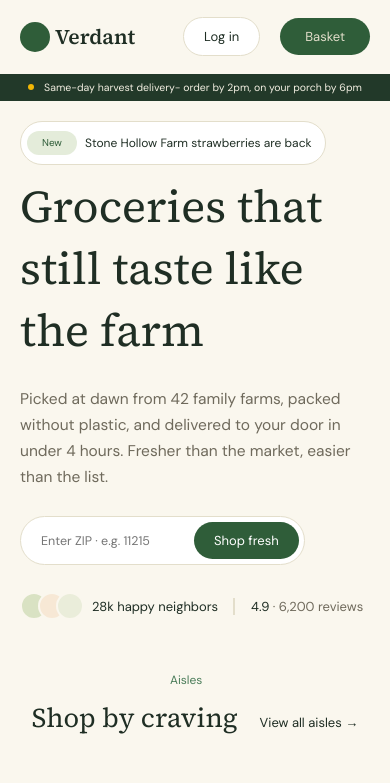
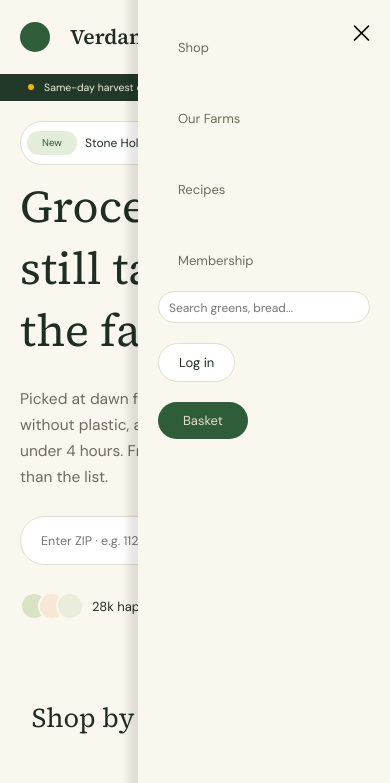
Before and after one commit to gabrielowoi/verdant, a plain HTML site: page index.html in a window 390 px wide. Shown: the top 783 px of the page. Drawn offline with nearby package versions, Linux system fonts and the light colour scheme.

Commit message:
added hamburger

```diff
--- a/index.html
+++ b/index.html
@@ -1,6 +1,7 @@
 <!DOCTYPE html>
 <html lang="en">
 <head>
+
     <meta charset="UTF-8">
     <meta name="viewport" content="width=device-width, initial-scale=1.0">
     <title>Verdant</title>
@@ -17,7 +18,7 @@
     <link rel="preconnect" href="https://fonts.googleapis.com">
     <link rel="preconnect" href="https://fonts.gstatic.com" crossorigin>
     <link href="https://fonts.googleapis.com/css2?family=Source+Serif+4:ital,opsz,wght@0,8..60,200..900;1,8..60,200..900&display=swap" rel="stylesheet">
-
+    <script src="./techrush-css/script.js" defer></script>
 
 </head>
 
@@ -27,33 +28,40 @@
     <header>
 
         <nav class="navbar-container">
-
-
-            <div class="logo-container">
-
+            <div class="logo">
                 <div class="green-circle"></div>
                 <h1 class="heading-1">Verdant</h1>
+            </div>
 
-                 <!-- the navlinks -->
+            <div class="logo-container ">
+
+                <button class="hamburger toggle-btn-close "><i class="ph ph-x x"></i></button>
+
+                <div> <!-- the navlinks -->
                     <ul class="navlinks">
                         <li class="nav-items shp"><a href="">Shop</a></li>
                         <li class="nav-items"><a href="">Our Farms</a></li>
                         <li class="nav-items"><a href="">Recipes</a></li>
                         <li class="nav-items"><a href="">Membership</a></li>
                     </ul>
+                </div>
+
+                <div class="inputs-areas">
+
+                    <div><input type="text" class="search-field" placeholder="Search greens, bread..."></div>
+                    <div class="log-link"><a href="">Log in</a></div>
+                    <div><button class="basket-btn">Basket</button></div>
+               </div>
 
            </div>
 
 
 
+
             <!-- input fields -->
-            <div class="inputs-areas">
 
-                <div><input type="text" class="search-field" placeholder="Search greens, bread..."></div>
-                <div class="log-link"><a href="">Log in</a></div>
-                <div><button class="basket-btn">Basket</button></div>
 
-           </div>
+           <button type="button" class="toggler-btn hamburger"><i class="ph ph-list nav-toggler"></i></button>
 
         </nav>
 
--- /dev/null
+++ b/techrush-css/script.js
@@ -0,0 +1,14 @@
+const logoContainer = document.querySelector('.logo-container');
+const navToggler = document.querySelector('.toggler-btn');
+const togglebtnclose = document.querySelector('.toggle-btn-close');
+
+navToggler.addEventListener('click', function(){
+    logoContainer.classList.add('logo-cont');
+    logoContainer.classList.remove('onclicking');
+})
+
+togglebtnclose.addEventListener('click', () =>{
+    logoContainer.classList.remove('logo-cont');
+    logoContainer.classList.add('onclicking');
+
+})
--- a/techrush-css/techcrush.css
+++ b/techrush-css/techcrush.css
@@ -1,7 +1,7 @@
 body{
     margin: 0;
     padding: 0;
-
+    overflow-x: hidden;
 
     color: #6F6A5C;
 }
@@ -19,14 +19,19 @@ body{
     align-items: center;
     background-color: #FAF7EE;
     padding: 5px 20px;
+    position: relative;
 }
 
 .logo-container{
     display: flex;
-    justify-content: center;
+    justify-content: space-between;
     align-items: baseline;
+    flex:1;
     gap:5px;
+
 }
+
+
 
 .green-circle{
     width: 30px;
@@ -43,7 +48,7 @@ body{
     color: #1F2E24;
 }
 
-/* nav-links */
+
 .navlinks{
     display: flex;
     justify-content: center;
@@ -54,13 +59,18 @@ body{
 
 }
 
+.logo{
+    display: flex;
+    gap: 20px;
+}
+
 .nav-items > a{
     text-decoration: none;
     color: #6F6A5C;
-    font-family: "Source Serif 4", serif;
+    /* font-family: "Source Serif 4", serif; */
     font-size: 13px;
     transition: font-size 0.5s ease-in-out;
-      font-family: "DM Sans", sans-serif;
+    font-family: "DM Sans", sans-serif;
 }
 
  .nav-items > a:hover{
@@ -68,19 +78,97 @@ body{
     font-size: 14px;
 }
 
-@media(max-width:900px){
-    .navlinks, .search-field{
-        display: none;
-    }
-}
-
-/* the input section  of the navbar*/
 .inputs-areas{
     display: flex;
     align-items: center;
     justify-content: center;
     gap: 20px;
 }
+
+.hamburger{
+    display: none;
+    background-color: transparent;
+    text-align: center;
+    border: none;
+    font-size: 25px;
+}
+
+
+@media(max-width:909px){
+
+    .logo-container{
+        flex-direction: column;
+        justify-content: start;
+        width: fit-content;
+        position: absolute;
+        box-sizing: border-box;
+        background-color: #FAF7EE;
+        padding: 20px;
+        position: absolute;
+        top: 0;
+        right: 0;
+        box-shadow: 0 0 7px 10px rgba(0, 0, 0, 0.1);
+        height: 100vh;
+        z-index: 100;
+
+
+    }
+
+    .hamburger{
+        display: flex;
+        cursor: pointer;
+    }
+
+    .navlinks{
+        flex-direction: column;
+        align-items: start !important;
+        color: white;
+        gap: 50px   ;
+        margin-left: -20px;
+    }
+
+    .inputs-areas{
+        flex-direction: column;
+        align-items: start;
+
+    }
+
+
+    .logo-cont{
+     display: flex;
+        transform: translateX(0);
+        transition: transform 0.3s linear
+    }
+
+    .toggle-btn-close{
+        position: absolute;
+        right: 10px;
+    }
+
+    .rote-btn{
+         transform: rotate(360%);
+         cursor: pointer;
+         opacity: 0.2;
+         transition: all 0.5s linear;
+    }
+
+    .onclicking{
+
+        transition: transform 0.3s linear 0.1, rotate;
+        cursor: pointer;
+       transform: translateX(100vw);
+
+
+    }
+
+
+
+
+
+}
+
+/* the input section  of the navbar*/
+
 .search-field{
     background-color: #FFFFFF;
     border-radius: 999px;
@@ -128,6 +216,8 @@ body{
     border-radius: 999px;
     border: none;
 }
+
+
 
 /* the green container */
 .green-cont{
@@ -1375,9 +1465,9 @@ body{
 
 
 }
-@media(max-width:490px){
+@media(max-width:500px){
     .grid-container{
-        grid-template-columns: repeat(2, 230px);
+        grid-template-columns: inherit;
         justify-content: center;
 
 
@@ -1385,7 +1475,7 @@ body{
 
 
 }
-@media(max-width:465px){
+ @media(max-width:465px){
     .grid-container{
         grid-template-columns: repeat(2, 200px);
         justify-content: center;
@@ -1397,7 +1487,7 @@ body{
 }
 @media(max-width:400px){
     .grid-container{
-        grid-template-columns: 1fr;
+        grid-template-columns: 2, 1frz;
         justify-content: center;
 
 
@@ -1407,7 +1497,7 @@ body{
 }
 
 
-/* @media(max-width:768px){
+ @media(max-width:768px){
     .grid-container{
         grid-template-columns: repeat(3, 162.16px);
         gap: 30px;
@@ -1442,4 +1532,4 @@ body{
         flex-direction: column;
         justify-content: center;
     }
-} */
+}
```
Lines whose indentation alone changed are shown as unchanged.
